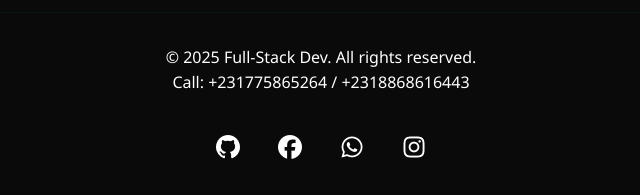
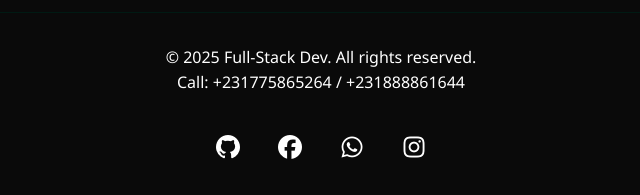
Before and after one commit to DREAM231-co/My-Portfolio, a plain HTML site: page index.html in a window 1280 px wide. Shown: the part 1238-1433 px from the top of the page, 319-959 px from the left. Drawn offline with Linux system fonts and the light colour scheme.

Commit message:
Update contact number in footer

```diff
--- a/index.html
+++ b/index.html
@@ -61,7 +61,7 @@
       <!-- Footer -->
        <footer>
         <p>&copy; 2025 Full-Stack Dev. All rights reserved.</p>
-        <p>Call: +231775865264 / +2318868616443</p>
+        <p>Call: +231775865264 / +231888861644</p>
         <div class="social-links">
             <a href="https://github.com/"><i class="fa-brands fa-github"></i></a>
             <a href="https://web.facebook.com/"><i class="fa-brands fa-facebook"></i></a>
```
